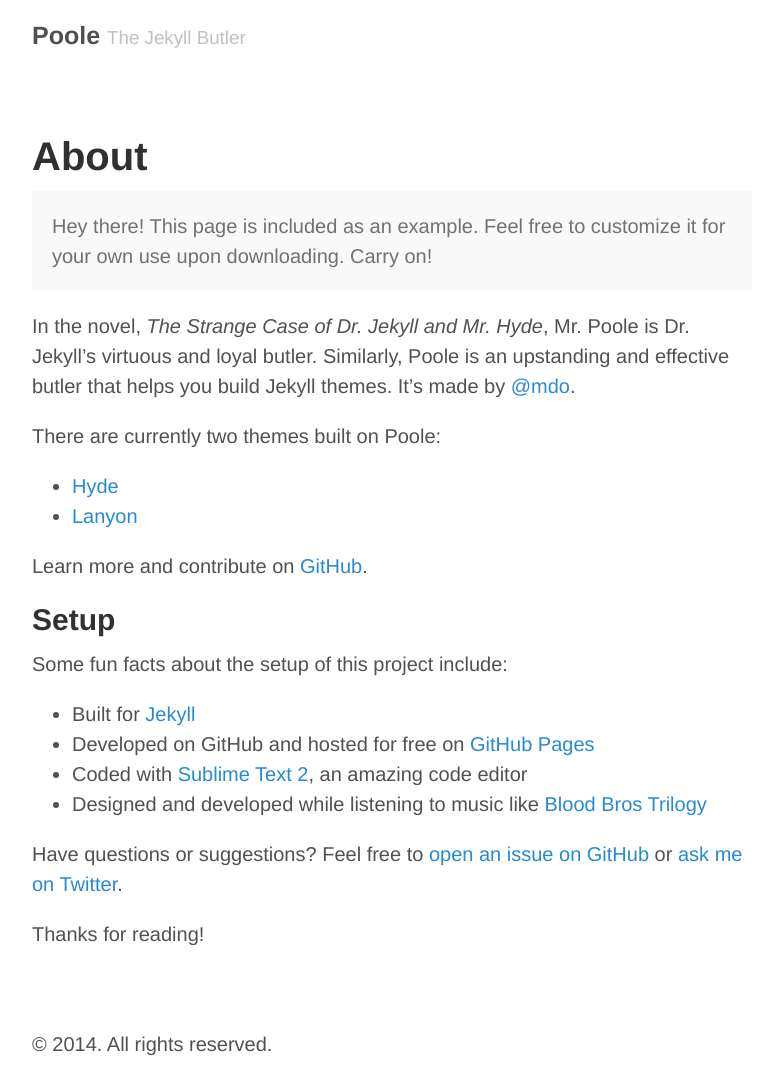
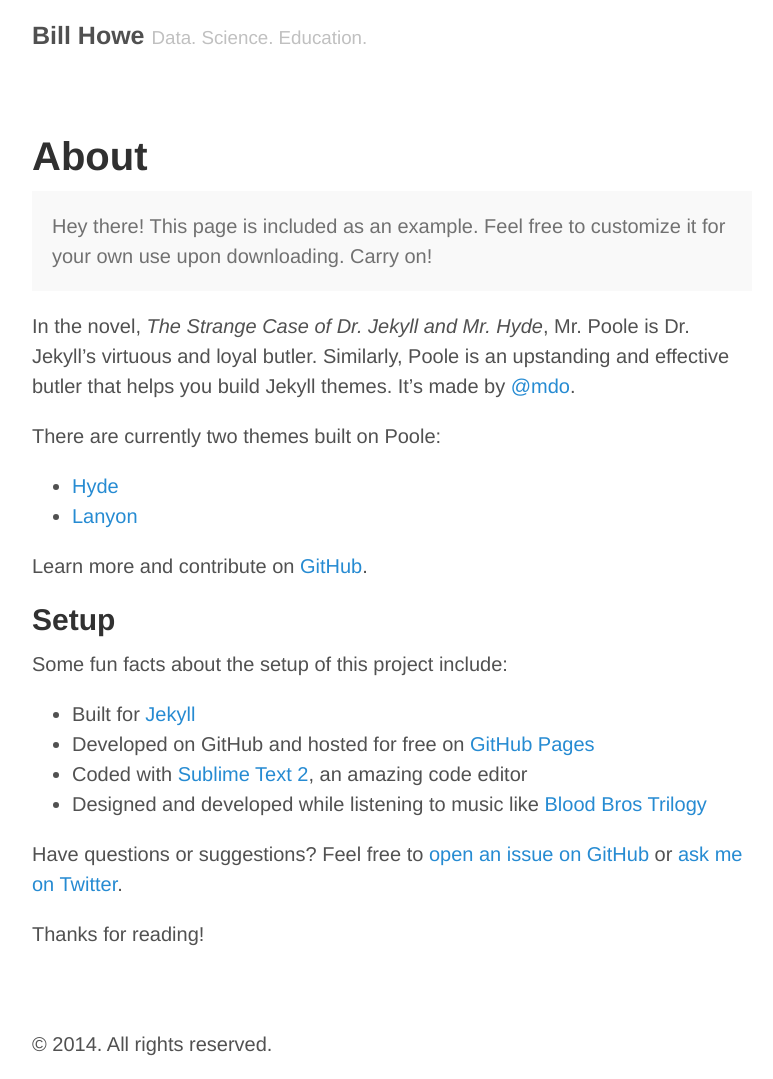
Before and after one commit to billhowe/billhowe.github.io, a Jekyll site: the page built from about.md, in a window 1280 px wide. Shown: the whole page, without its empty margins (248-1021 px from the left). Built offline with Jekyll 4.4.1, drawn with Linux system fonts in a browser that asks for light colours; Markdown is read by kramdown in place of the engine named in the settings.

Commit message:
Removing defaults

```diff
--- a/_config.yml
+++ b/_config.yml
@@ -6,17 +6,17 @@ pygments:         true
 permalink:        pretty
 
 # Setup
-title:            Poole
-tagline:          The Jekyll Butler
-url:              http://getpoole.com
+title:            Bill Howe
+tagline:          Data. Science. Education.
+url:              http://escience.washington.edu
 paginate:         1
 baseurl:          /
 author:
-  name:           Mark Otto
-  url:            https://twitter.com/mdo
-  email:          markdotto@gmail.com
+  name:           Bill Howe
+  url:            http://homes.cs.washington.edu/~billhowe/
+  email:          billhowe@gmail.com
 
 # Custom vars
 version:          1.0.0
 github:
-  repo:           https://github.com/poole/poole
+  repo:           https://github.com/billhowe/billhowe.github.io
```
